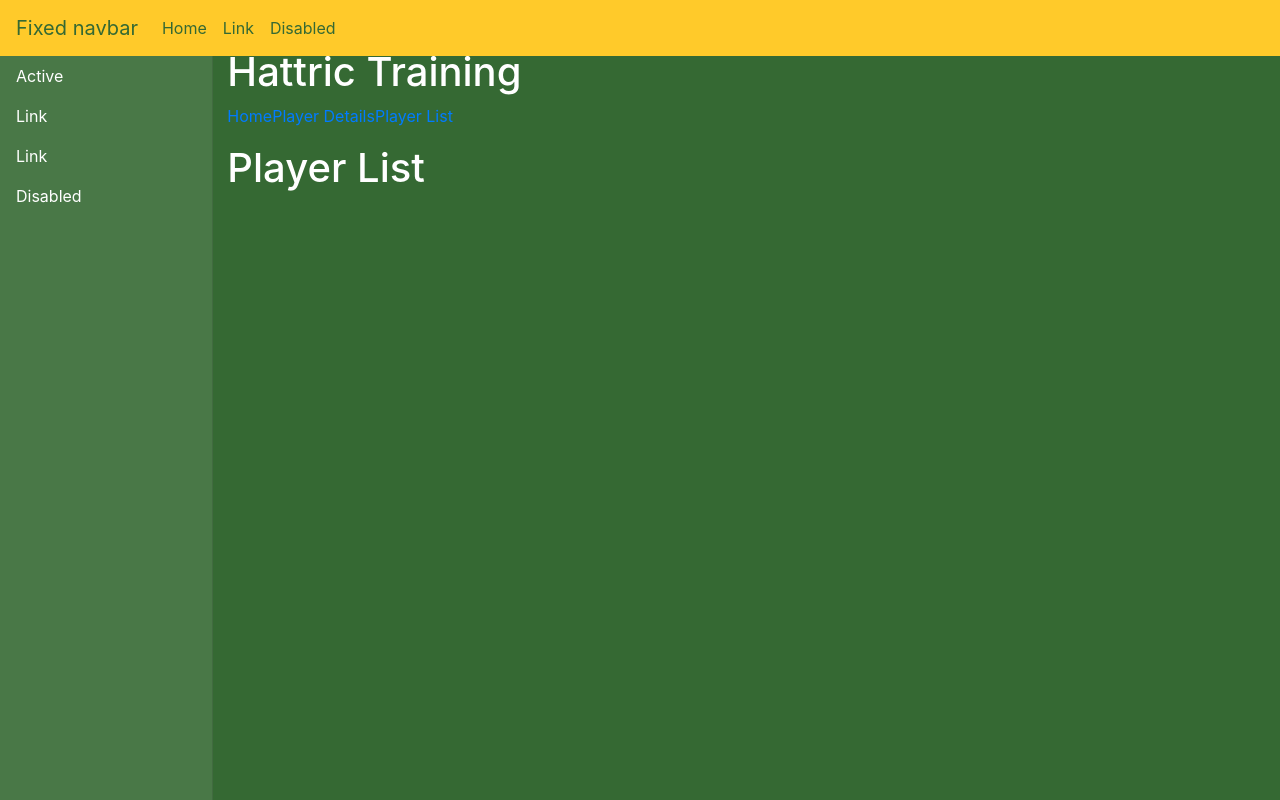
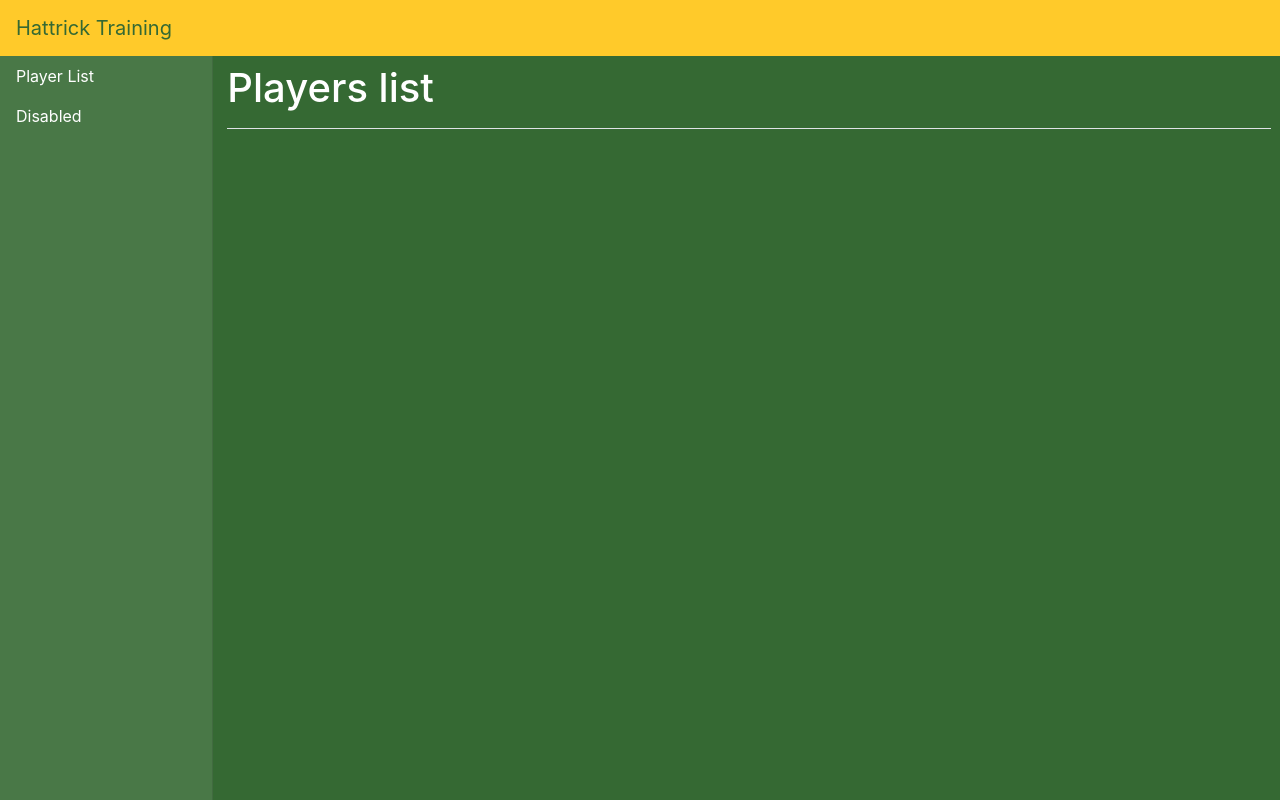
Before and after one commit to cberthier/HattrickTraining, a Vue app: page /#/playerList in a window 1280 px wide. Built offline with nearby package versions, Linux system fonts and the light colour scheme.

Commit message:
Set header and sidebar

```diff
--- a/src/App.vue
+++ b/src/App.vue
@@ -4,18 +4,9 @@
     <div class="row">
       <hattrick-side-bar></hattrick-side-bar>
       <main class="col-md-9 ml-sm-auto col-lg-10 px-4 ht-content" role="main">
-        <h1>Hattric Training</h1>
-          <p>
-        <!-- use router-link component for navigation. -->
-        <!-- specify the link by passing the `to` prop. -->
-        <!-- `<router-link>` will be rendered as an `<a>` tag by default -->
-        <router-link to="/home">Home</router-link>
-        <router-link to="/playerDetails">Player Details</router-link>
-        <router-link to="/playerList">Player List</router-link>
-      </p>
-      <!-- route outlet -->
-      <!-- component matched by the route will render here -->
-      <router-view></router-view>
+        <!-- route outlet -->
+        <!-- component matched by the route will render here -->
+        <router-view></router-view>
       </main>
     </div>
   </div>
--- a/src/components/HattrickHeader.vue
+++ b/src/components/HattrickHeader.vue
@@ -2,7 +2,8 @@
   <header>
     <!-- Fixed navbar -->
     <nav class="navbar navbar-expand-md fixed-top ht-header">
-      <a class="navbar-brand" href="#">Fixed navbar</a>
+      <router-link class="navbar-brand" to="/home">Hattrick Training</router-link>
+      <!--a class="navbar-brand" href="#">Fixed navbar</a>
       <button class="navbar-toggler" type="button" data-toggle="collapse" data-target="#navbarCollapse" aria-controls="navbarCollapse" aria-expanded="false" aria-label="Toggle navigation">
         <span class="navbar-toggler-icon"></span>
       </button>
@@ -18,7 +19,7 @@
             <a class="nav-link disabled" href="#">Disabled</a>
           </li>
         </ul>
-      </div>
+      </div-->
     </nav>
   </header>
 </template>
--- a/src/components/HattrickSideBar.vue
+++ b/src/components/HattrickSideBar.vue
@@ -3,13 +3,7 @@
     <div class="ht-sidebar-sticky">
     <ul class="nav flex-column">
       <li class="nav-item">
-        <a class="nav-link active" href="#">Active</a>
-      </li>
-      <li class="nav-item">
-        <a class="nav-link" href="#">Link</a>
-      </li>
-      <li class="nav-item">
-        <a class="nav-link" href="#">Link</a>
+        <router-link class="nav-link active" to="/playerList">Player List</router-link>
       </li>
       <li class="nav-item">
         <a class="nav-link disabled" href="#">Disabled</a>
--- a/src/components/PlayerList.vue
+++ b/src/components/PlayerList.vue
@@ -1,6 +1,12 @@
 <template>
-  <div class="hello">
-    <h1>Player List</h1>
+  <div>
+    <div class="pt-3 pb-2 mb-3 border-bottom">
+      <h1>Players list</h1>
+    </div>
+
+    <div class="card-columns">
+      <!--player-card v-for="player in players" v-bind:player="player"></player-card-->
+    </div>
   </div>
 </template>
 
```
